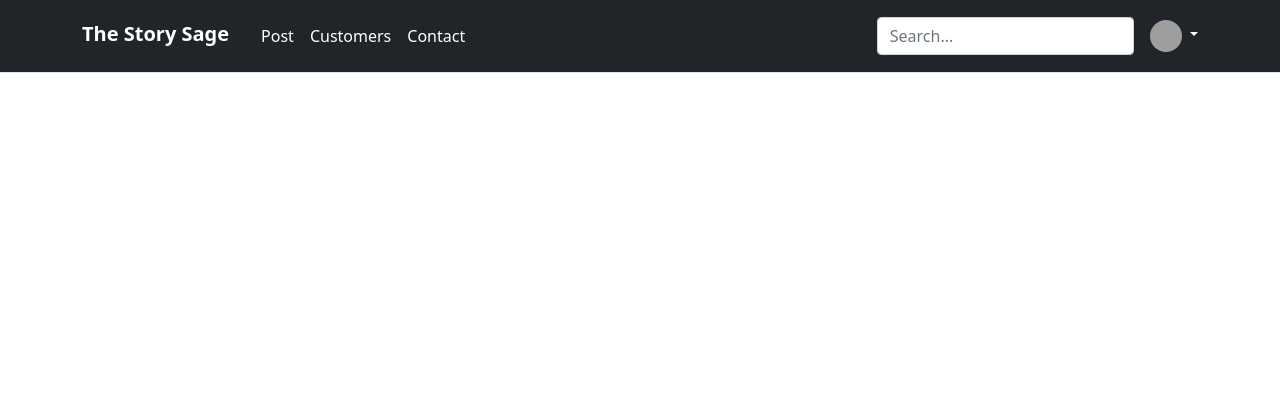
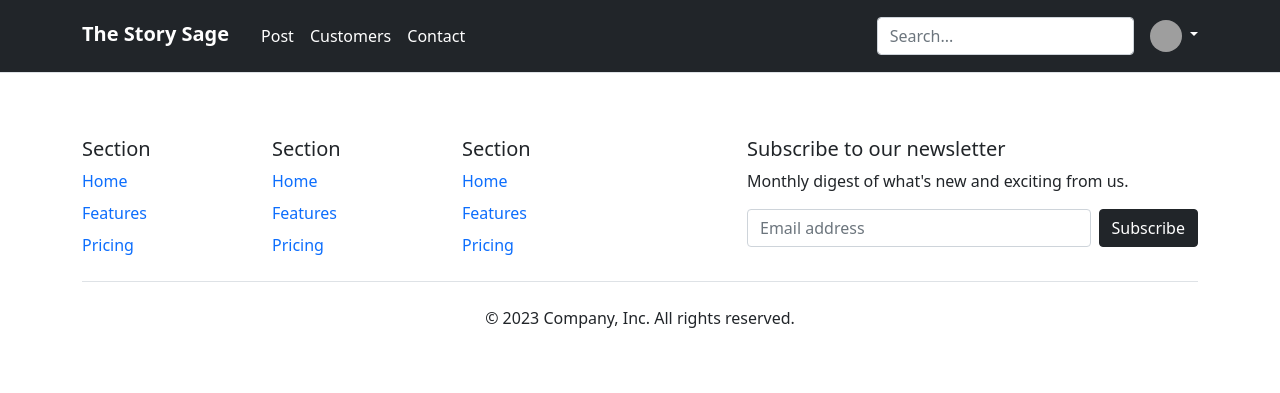
Before and after one commit to arfatbegum/blog-app, a PHP site: page /home.php in a window 1280 px wide. Shown: the top 393 px of the page. Run offline with PHP 8.4, Linux system fonts and the light colour scheme; grey boxes are pictures that could not be loaded.

Commit message:
[DONE] footer design

```diff
--- a/public/home.php
+++ b/public/home.php
@@ -24,7 +24,7 @@
             <div class="container">
                 <div class="d-flex flex-wrap align-items-center justify-content-center justify-content-lg-start">
                     <a href="/" class="h5 text-white fw-bold pt-1 text-decoration-none">
-                   The Story Sage
+                        The Story Sage
                     </a>
 
                     <ul class="nav ms-4 col-12 col-lg-auto me-lg-auto mb-2 justify-content-center text-white mb-md-0">
@@ -54,6 +54,53 @@
                 </div>
             </div>
         </header>
+
+        <!-- footer -->
+        <div class="container">
+            <footer class="py-5">
+                <div class="row">
+                    <div class="col-6 col-md-2 mb-3">
+                        <h5>Section</h5>
+                        <ul class="nav flex-column">
+                            <li class="nav-item mb-2"><a href="#" class="nav-link p-0 text-body-secondary">Home</a></li>
+                            <li class="nav-item mb-2"><a href="#" class="nav-link p-0 text-body-secondary">Features</a></li>
+                            <li class="nav-item mb-2"><a href="#" class="nav-link p-0 text-body-secondary">Pricing</a></li>
+                        </ul>
+                    </div>
+
+                    <div class="col-6 col-md-2 mb-3">
+                        <h5>Section</h5>
+                        <ul class="nav flex-column">
+                            <li class="nav-item mb-2"><a href="#" class="nav-link p-0 text-body-secondary">Home</a></li>
+                            <li class="nav-item mb-2"><a href="#" class="nav-link p-0 text-body-secondary">Features</a></li>
+                            <li class="nav-item mb-2"><a href="#" class="nav-link p-0 text-body-secondary">Pricing</a></li>
+                        </ul>
+                    </div>
+
+                    <div class="col-6 col-md-2 mb-3">
+                        <h5>Section</h5>
+                        <ul class="nav flex-column">
+                            <li class="nav-item mb-2"><a href="#" class="nav-link p-0 text-body-secondary">Home</a></li>
+                            <li class="nav-item mb-2"><a href="#" class="nav-link p-0 text-body-secondary">Features</a></li>
+                            <li class="nav-item mb-2"><a href="#" class="nav-link p-0 text-body-secondary">Pricing</a></li>
+                        </ul>
+                    </div>
+
+                    <div class="col-md-5 offset-md-1 mb-3">
+                        <form>
+                            <h5>Subscribe to our newsletter</h5>
+                            <p>Monthly digest of what's new and exciting from us.</p>
+                            <div class="d-flex flex-column flex-sm-row w-100 gap-2">
+                                <label for="newsletter1" class="visually-hidden">Email address</label>
+                                <input id="newsletter1" type="text" class="form-control" placeholder="Email address">
+                                <button class="btn btn-dark" type="button">Subscribe</button>
+                            </div>
+                        </form>
+                    </div>
+                </div>
+                <p class="text-center border-top pt-4">&copy; 2023 Company, Inc. All rights reserved.</p>
+            </footer>
+        </div>
     </main>
     <script src="assets/bootstrap/js/bootstrap.bundle.min.js"></script>
 
```
